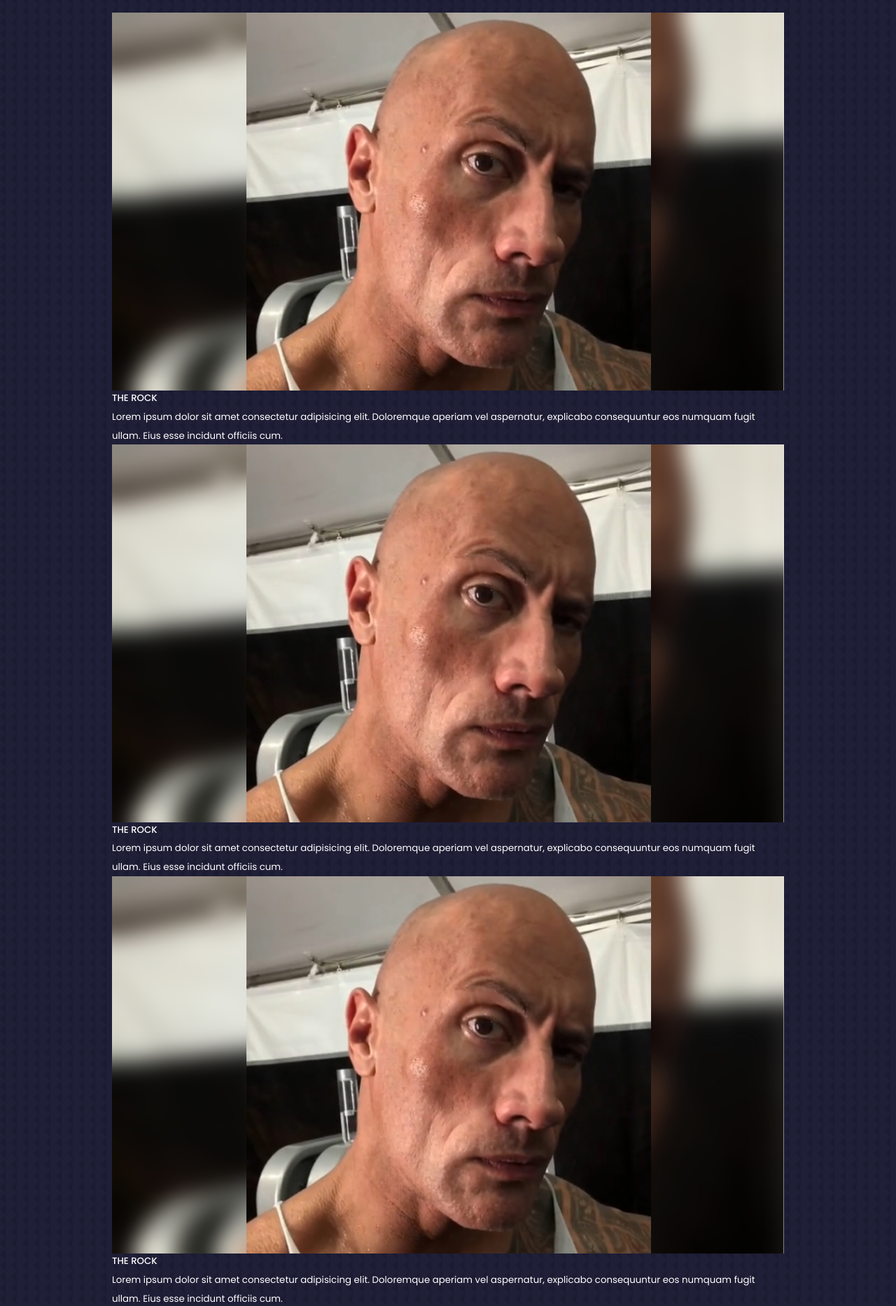
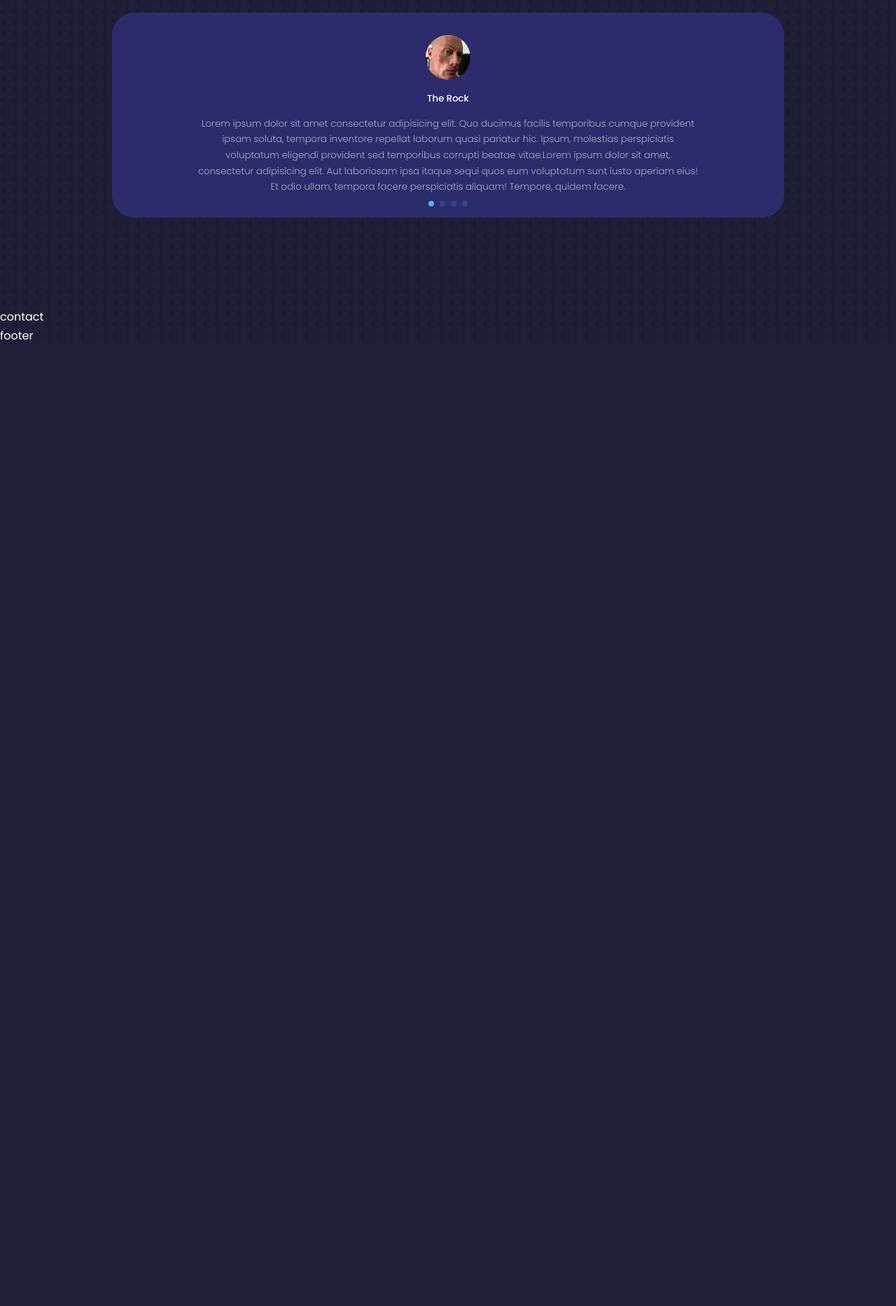
Before and after one commit to SaiAryan1784/Sai_portfolio, a React (Create React App) app: page / in a window 1280 px wide. Shown: the part 4680-6546 px from the top of the page at 70% size. After the commit the page ends 5173 px from the top, so only its background shows below. Built offline with nearby package versions, Linux system fonts and the light colour scheme.

Commit message:
testimonials completed

```diff
--- a/package.json
+++ b/package.json
@@ -9,6 +9,7 @@
     "react": "^18.2.0",
     "react-dom": "^18.2.0",
     "react-scripts": "5.0.1",
+    "swiper": "^9.3.2",
     "web-vitals": "^2.1.4"
   },
   "scripts": {
--- a/src/components/testimonials/testimonials.css
+++ b/src/components/testimonials/testimonials.css
@@ -0,0 +1,50 @@
+.container.testimonails__container {
+    width: 40%;
+    padding-bottom: 4rem;
+}
+
+.client__avatar {
+    width: 4rem;
+    aspect-ratio: 1/1;
+    overflow: hidden;
+    border-radius: 50%;
+    margin: 0 auto 1rem;
+    border: 0.4rem solid var(--color-primary-variant);
+}
+
+.testimonial {
+    background: var(--color-bg-variant);
+    text-align: center;
+    padding: 2rem;
+    border-radius: 2rem;
+    user-select: none;
+}
+.swiper-pagination-clickable .swiper-pagination-bullet{
+    background: var(--color-primary);
+}
+.client__review {
+    color: var(--color-light);
+    font-weight: 300;
+    display: block;
+    width: 80%;
+    margin: 0.8rem auto 0;
+}
+/* -------------------------------RESPONSIVE(medium devices)---------------------------*/
+
+@media screen and (max-width: 1024px){
+    .container.testimonails__container {
+        width: 60%;
+    }
+}
+
+/* -------------------------------RESPONSIVE(small devices)---------------------------*/
+
+@media screen and (max-width: 600px){
+    .container.testimonails__container{
+        width: var(--container-width-sm);
+    }
+
+    .client__review{
+        width: var(--container-width-sm);
+    }
+}
--- a/src/components/testimonials/testimonials.jsx
+++ b/src/components/testimonials/testimonials.jsx
@@ -5,50 +5,69 @@ import AVTR2 from '../../assets/avatar02.jpg'
 import AVTR3 from '../../assets/avatar03.jpg'
 import AVTR4 from '../../assets/avatar04.jpg'
 
+// import Swiper core and required modules
+import { Pagination } from 'swiper';
+
+import { Swiper, SwiperSlide } from 'swiper/react';
+
+// Import Swiper styles
+import 'swiper/css';
+import 'swiper/css/pagination';
+
+
+const data = [
+  {
+    avatar: AVTR1,
+    name: 'The Rock',
+    review: 'Lorem ipsum dolor sit amet consectetur adipisicing elit. Quo ducimus facilis temporibus cumque provident ipsam soluta, tempora inventore repellat laborum quasi pariatur hic. Ipsum, molestias perspiciatis voluptatum eligendi provident sed temporibus corrupti beatae vitae.Lorem ipsum dolor sit amet, consectetur adipisicing elit. Aut laboriosam ipsa itaque sequi quos eum voluptatum sunt iusto aperiam eius! Et odio ullam, tempora facere perspiciatis aliquam! Tempore, quidem facere.'
+  },
+  {
+    avatar: AVTR2,
+    name: 'The Mind Guy',
+    review: 'Lorem ipsum dolor sit amet consectetur adipisicing elit. Quo ducimus facilis temporibus cumque provident ipsam soluta, tempora inventore repellat laborum quasi pariatur hic. Ipsum, molestias perspiciatis voluptatum eligendi provident sed temporibus corrupti beatae vitae.'
+  },
+  {
+    avatar: AVTR3,
+    name: 'The Stonks Guy',
+    review: 'Lorem ipsum dolor sit amet consectetur adipisicing elit. Quo ducimus facilis temporibus cumque provident ipsam soluta, tempora inventore repellat laborum quasi pariatur hic. Ipsum, molestias perspiciatis voluptatum eligendi provident sed temporibus corrupti beatae vitae.'
+  },
+  {
+    avatar: AVTR4,
+    name: 'The Abe ***** Guy',
+    review: 'Lorem ipsum dolor sit amet consectetur adipisicing elit. Quo ducimus facilis temporibus cumque provident ipsam soluta, tempora inventore repellat laborum quasi pariatur hic. Ipsum, molestias perspiciatis voluptatum eligendi provident sed temporibus corrupti beatae vitae.'
+  }
+]
+
 const testimonials = () => {
   return (
     <section id='testimonials'>
       <h5>Review from clients - Be the first one</h5>
       <h2>Testimonials</h2>
 
-      <div className="container testimonials__container">
-        <article className="testimonial">
-          <div className="client__avatar">
-            <img src={AVTR1} alt="avatar 01" />
-            <h5 className='client__name'>THE ROCK</h5>
-            <small className="client__review">
-              Lorem ipsum dolor sit amet consectetur adipisicing elit. Doloremque aperiam vel aspernatur, explicabo consequuntur eos numquam fugit ullam. Eius esse incidunt officiis cum.
-            </small>
-          </div>
-        </article>
-        <article className="testimonial">
-          <div className="client__avatar">
-            <img src={AVTR1} alt="avatar 01" />
-            <h5 className='client__name'>THE ROCK</h5>
-            <small className="client__review">
-              Lorem ipsum dolor sit amet consectetur adipisicing elit. Doloremque aperiam vel aspernatur, explicabo consequuntur eos numquam fugit ullam. Eius esse incidunt officiis cum.
-            </small>
-          </div>
-        </article>
-        <article className="testimonial">
-          <div className="client__avatar">
-            <img src={AVTR1} alt="avatar 01" />
-            <h5 className='client__name'>THE ROCK</h5>
-            <small className="client__review">
-              Lorem ipsum dolor sit amet consectetur adipisicing elit. Doloremque aperiam vel aspernatur, explicabo consequuntur eos numquam fugit ullam. Eius esse incidunt officiis cum.
-            </small>
-          </div>
-        </article>
-        <article className="testimonial">
-          <div className="client__avatar">
-            <img src={AVTR1} alt="avatar 01" />
-            <h5 className='client__name'>THE ROCK</h5>
-            <small className="client__review">
-              Lorem ipsum dolor sit amet consectetur adipisicing elit. Doloremque aperiam vel aspernatur, explicabo consequuntur eos numquam fugit ullam. Eius esse incidunt officiis cum.
-            </small>
-          </div>
-        </article>
-      </div>
+      <Swiper className="container testimonials__container"
+      // install Swiper modules
+      modules={[Pagination]}
+      spaceBetween={40}
+      slidesPerView={1}
+      pagination={{ clickable: true }}>
+
+        {
+          data.map(({avatar, name, review}, index)=>
+          {
+            return (
+              <SwiperSlide className="testimonial">
+                <div className="client__avatar">
+                  <img src={avatar}/>
+                </div>
+                <h5 className='client__name'>{name}</h5>
+                <small className="client__review">
+                  {review}
+                </small>
+              </SwiperSlide>
+            )
+          })
+        }
+      </Swiper>
     </section>
   )
 }
```
Also changed, not shown: src/assets/avatar01.jpg, 1 other file (tests, documents, lock files or other folders).
